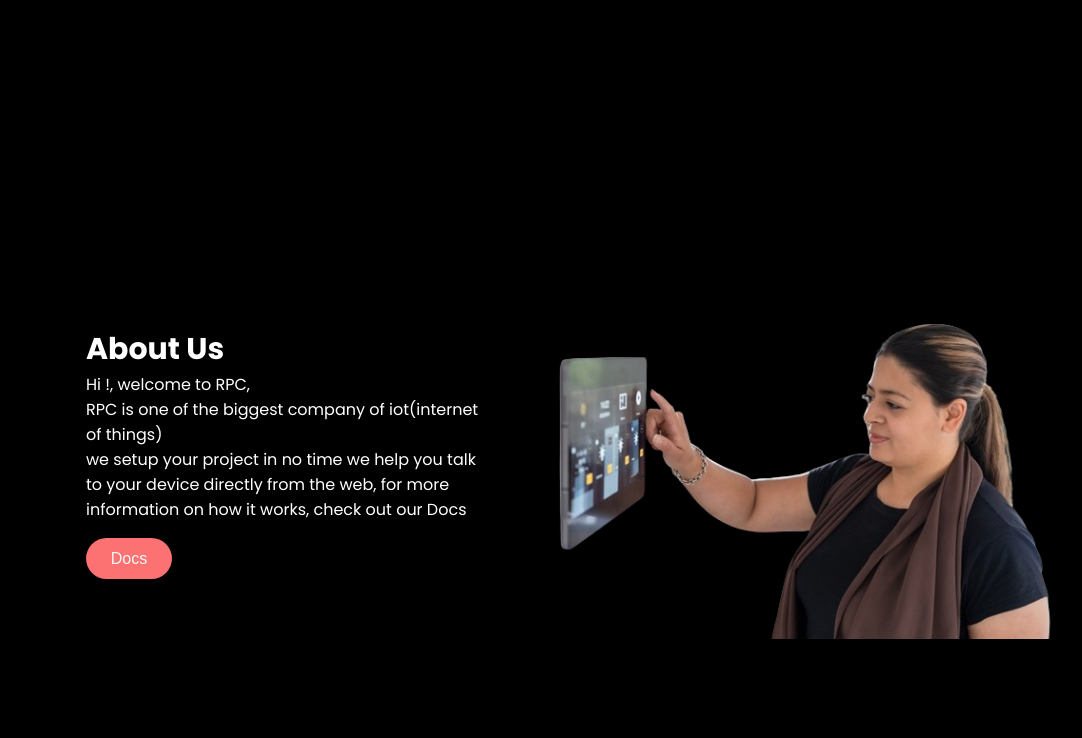
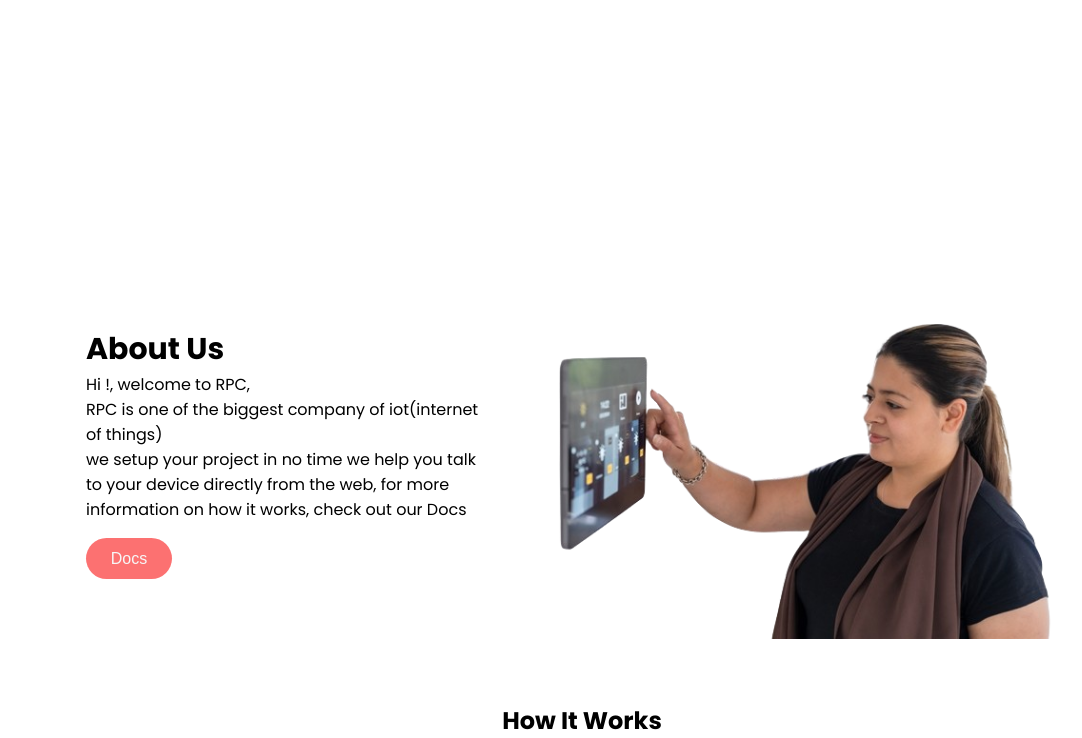
Before and after one commit to Akatronix/Rexpincode-templates, a plain HTML site: page index.html in a window 1280 px wide. Shown: the part 581-1319 px from the top of the page, without its empty margins (58-1140 px from the left). Before the commit the page ends 1284 px from the top, so only its background shows below. Drawn offline with Linux system fonts and the light colour scheme.

Commit message:
creating how it work section

```diff
--- a/index.html
+++ b/index.html
@@ -83,6 +83,10 @@
         </div>
         <img src="./images/person.png" alt="about us image" />
       </article>
+
+      <article class="how__it__works">
+        <h2>How It Works</h2>
+      </article>
     </main>
 
     <script src="script.js"></script>
--- a/style.css
+++ b/style.css
@@ -17,8 +17,7 @@
     width: 100vw;
     font-family: 'Poppins', sans-serif;
     overflow-x: hidden;
-    background: #000;
-    color: #fff;
+
 
 }
 .btn{
@@ -47,8 +46,7 @@
     left: 0;
     z-index: 10;
     background: var(--navcolor);
-    background: #000;
-    color: #fff;
+
 }
 
 nav .logo img{
@@ -154,3 +152,10 @@
 .about__text div button{
    padding: 0.70rem 1.55rem;;
 }
+
+/* how it works */
+
+.how__it__works{
+    width: 100%;
+    text-align: center;
+}
```
